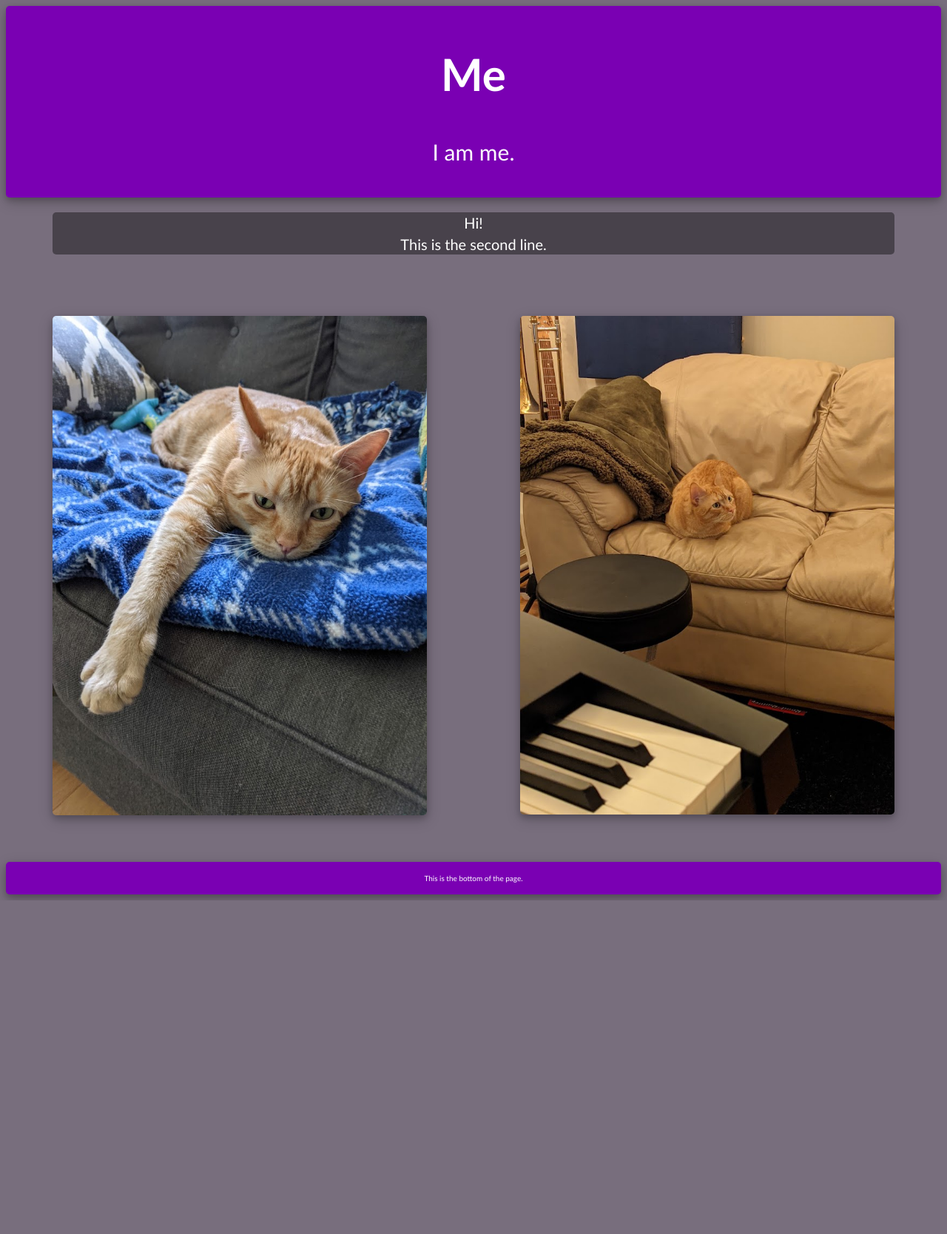
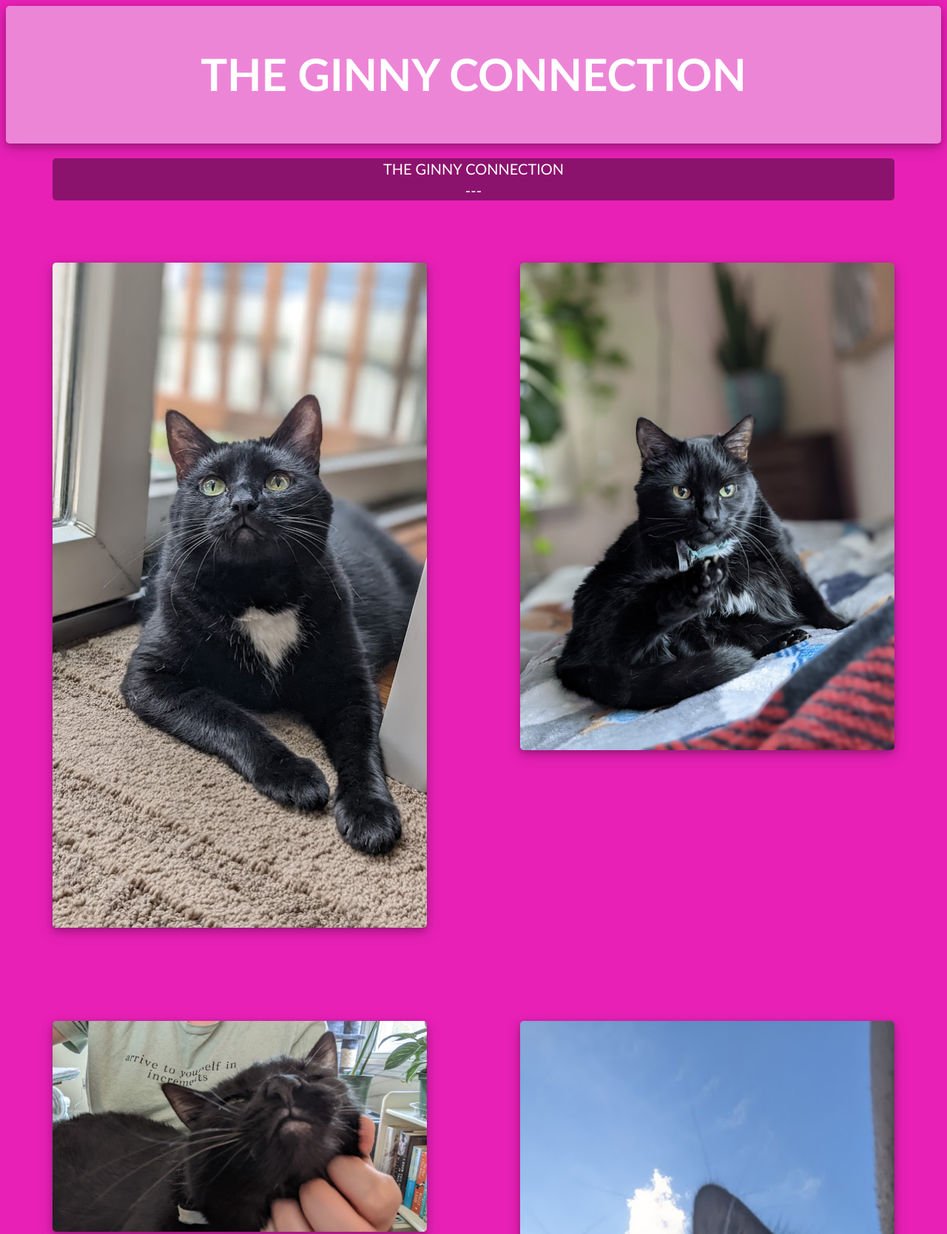
Before and after one commit to oliviaclausi/ginny, a plain HTML site: page index.html in a window 1280 px wide. Shown: the top 1668 px of the page at 74% size. Before the commit the page ends 1217 px from the top, so only its background shows below. Drawn offline with Linux system fonts and the light colour scheme.

Commit message:
ginny time

```diff
--- a/index.html
+++ b/index.html
@@ -3,9 +3,9 @@
 <head>
     <meta charset="utf-8" />
     <meta name="viewport" content="width=device-width,initial-scale=1">
-	  <meta name="description" content="Olivia's Test Site!." />
-    <link rel="canonical" href="https://oliviaclausi.com/" />
-    <title>This is my test site.</title>
+	  <meta name="description" content="Ginny" />
+
+    <title>This is Ginny.</title>
     <link href="images/favicon.ico" rel="shortcut icon" type="image/x-icon" />
     <link rel="stylesheet" href="styles/main.css">
 </head>
@@ -13,23 +13,28 @@
 <body>
     <!--header-->
     <div class="header">
-      <h1>Me</h1>
-      <p>I am me.</p>
+      <h1>THE GINNY CONNECTION</h1>
     </div>
 
   <!--main body of the page-->
 	<div>
     <!--some text-->
 		<p class = "textbox">
-        Hi!
-      <br>This is the second line.</br>
+        THE GINNY CONNECTION
+      <br>---</br>
     </p>
   	<!--	<img src='images/photo.jpg' alt='tiny olivia photo'/> -->
     <!--an image that links to /vincent-->
-    <a href="https://oliviaclausi.com/vincent">
-        <img src='images/blanket_vincent.jpg' class = "images floatleft" alt='vin'/>
-    </a>
-    <img src="images/basement_vincent.jpg" class="images floatright" alt="charley"/>
+
+    <img src="images/ginny1.png" class="images floatright" alt="ginny"/>
+    <img src="images/ginny2.png" class="images floatright" alt="ginny"/>
+    <img src="images/ginny3.png" class="images floatright" alt="ginny"/>
+    <img src="images/ginny4.png" class="images floatright" alt="ginny"/>
+    <img src="images/ginny5.png" class="images floatright" alt="ginny"/>
+    <img src="images/ginny6.png" class="images floatright" alt="ginny"/>
+    <img src="images/ginny7.png" class="images floatright" alt="ginny"/>
+    <img src="images/ginny8.png" class="images floatright" alt="ginny"/>
+    <img src="images/ginny9.png" class="images floatright" alt="ginny"/>
 	</div>
 
   <!-- this clears the float style so the footer doesn't get messed up -->
--- a/styles/main.css
+++ b/styles/main.css
@@ -3,7 +3,7 @@
 body {
     font-size: 16px;
     color:white;
-    background: #786e7d;
+    background: #e820b6;
     line-height: 1.43;
     font-family: Trebuchet MS, sans-serif;
     text-align: center;
@@ -16,7 +16,7 @@ body {
   padding-right: 30px;
   padding-bottom: 10px;
   padding-left: 30px;
-  background: #7a00b3;
+  background: #ed85d7;
   box-shadow: 0 4px 8px 0 rgba(0, 0, 0, 0.2), 0 6px 20px 0 rgba(0, 0, 0, 0.19);
   /*text*/
   text-align: center;
@@ -30,7 +30,7 @@ body {
   padding-right: 30px;
   padding-bottom: 5px;
   padding-left: 30px;
-  background: #7a00b3;
+  background: #ed85d7;
   box-shadow: 0 4px 8px 0 rgba(0, 0, 0, 0.2), 0 6px 20px 0 rgba(0, 0, 0, 0.19);
   /*text*/
   text-align: center;
```
Also changed, not shown: images/Ginny1.png (added), images/Ginny2.png (added), images/Ginny3.png (added), images/Ginny4.png (added), images/Ginny5.png (added), images/Ginny6.png (added), images/Ginny7.png (added), images/Ginny8.png (added), images/Ginny9.png (added), images/arm_waving.gif (deleted), images/basement_vincent.jpg (deleted), images/blanket_vincent.jpg (deleted), images/broken_vincent.jpg (deleted), images/charley.jpg (deleted), 3 more files.
